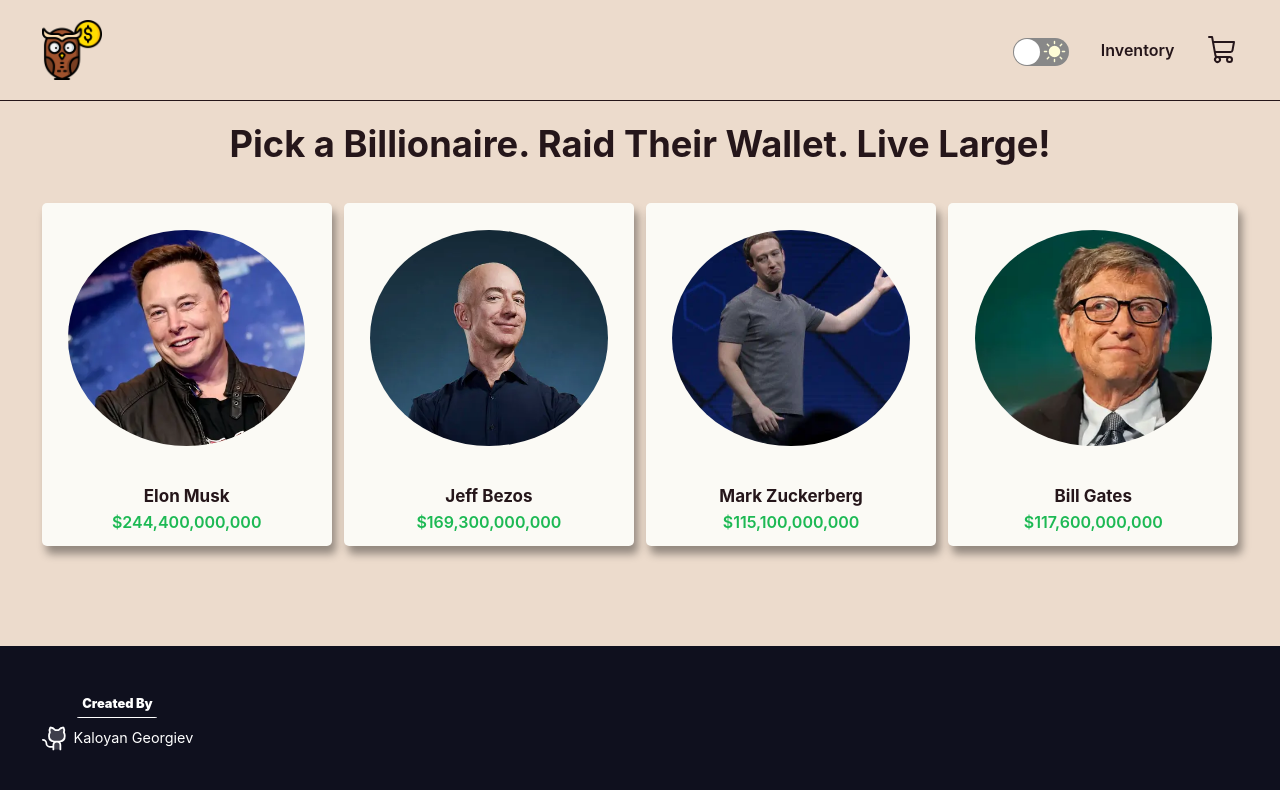
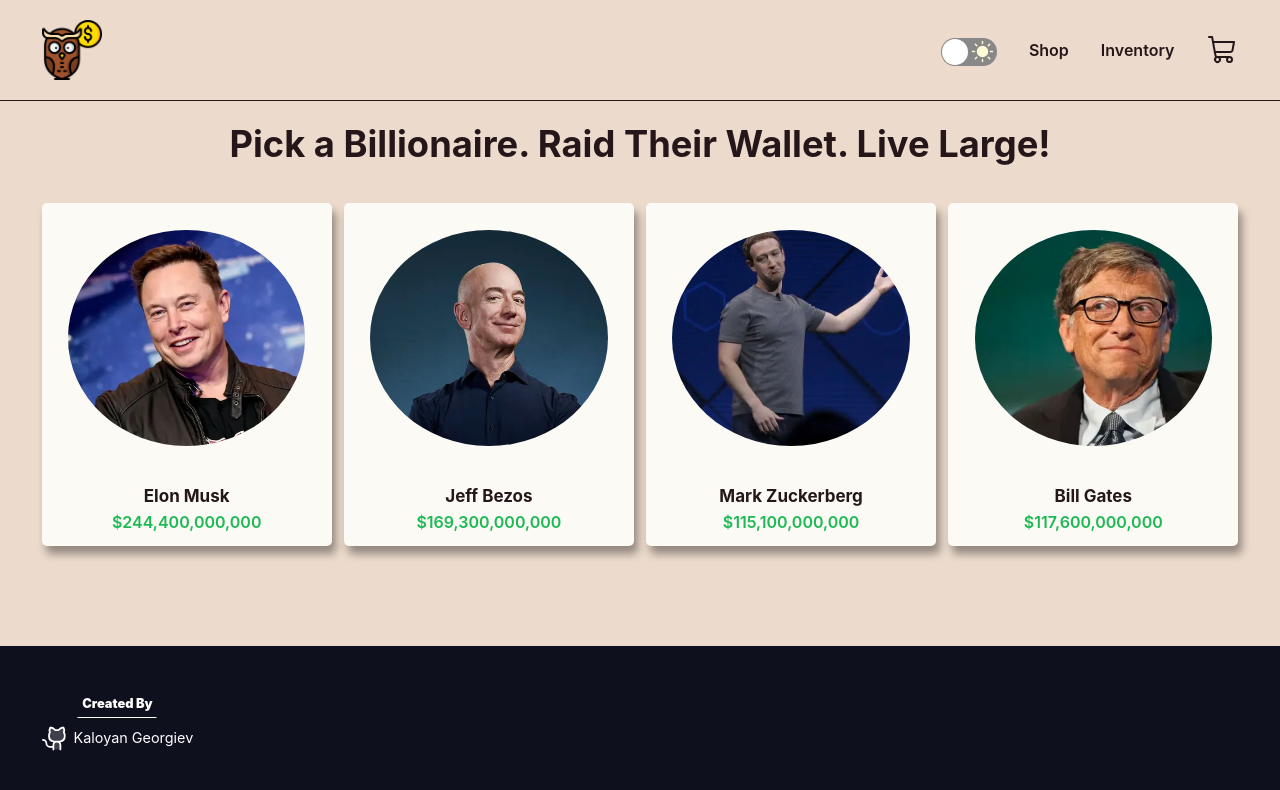
Before and after one commit to flnx/Billionaire-Cash-Splash, a React (Vite) app: page / in a window 1280 px wide. Shown: the top 790 px of the page. Built offline with nearby package versions, Linux system fonts and the light colour scheme.

Commit message:
Adding "Shop" to navbar for better UI

```diff
--- a/src/components/Navbar/Navbar.tsx
+++ b/src/components/Navbar/Navbar.tsx
@@ -24,12 +24,7 @@
                 <div className={styles.navContainer}>
                     <div className="logo">
                         <Link to="/">
-                            <img
-                                src={logo}
-                                alt="owl logo"
-                                height="60"
-                                width="60"
-                            />
+                            <img src={logo} alt="owl logo" height="60" width="60" />
                         </Link>
                     </div>
                     <nav>
@@ -55,6 +50,7 @@
                                 />
                             }
                         />
+                        <Link to="/">Shop</Link>
                         <Link to="/inventory">Inventory</Link>
                         <ShoppingCart
                             size={32}
```
